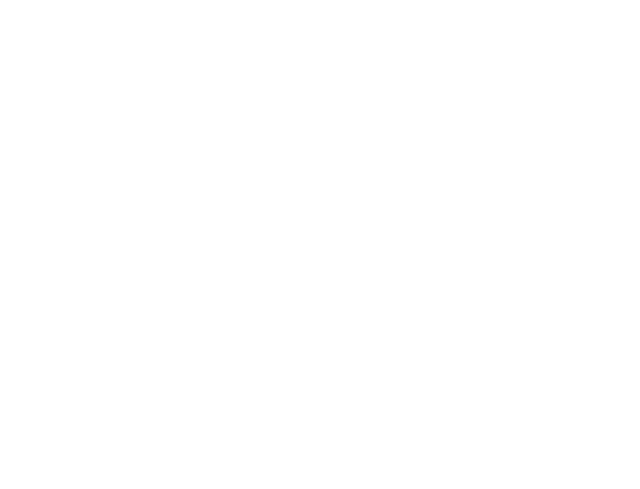
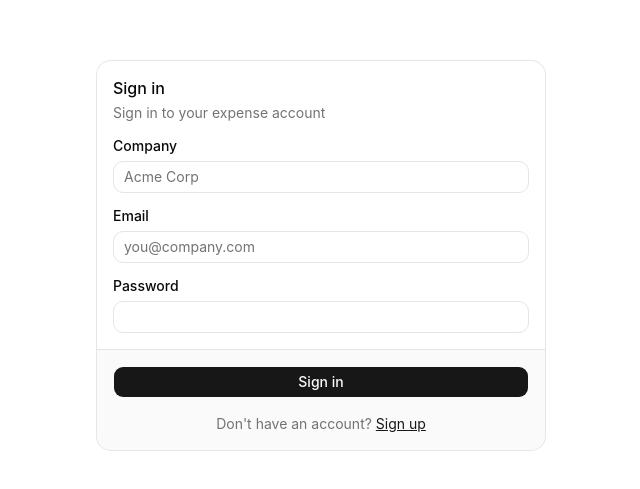
Before and after one commit to k-jovik/multi-tenant-expense-platform, a React (Vite) app in the folder frontend/expense-platform-web/: page /login in a window 1280 px wide. Shown: the part 145-634 px from the top of the page, without its empty margins (319-959 px from the left). Built offline with nearby package versions, Linux system fonts and the light colour scheme.

Commit message:
feat(frontend): implement login page with working auth flow

```diff
--- a/frontend/expense-platform-web/src/pages/DashboardPage.tsx
+++ b/frontend/expense-platform-web/src/pages/DashboardPage.tsx
@@ -1,3 +1,7 @@
 export default function DashboardPage() {
-
+    return (
+        <div>
+            <p>Coming next</p>
+        </div>
+    )
 }
--- a/frontend/expense-platform-web/src/pages/LoginPage.tsx
+++ b/frontend/expense-platform-web/src/pages/LoginPage.tsx
@@ -1,3 +1,101 @@
-export default function DashboardPage() {
+import { useState } from 'react';
+import { useAuth } from '@/contexts/AuthContext';
+import { useNavigate, Link } from 'react-router-dom';
+import { useForm } from 'react-hook-form';
+import api from '@/lib/api';
+import type { AuthResponse } from '@/types/api'
+import { Button } from '@/components/ui/button';
+import { Input } from '@/components/ui/input';
+import { Label } from '@/components/ui/label';
+import {
+    Card,
+    CardContent,
+    CardDescription,
+    CardFooter,
+    CardHeader,
+    CardTitle,
+} from '@/components/ui/card';
 
+interface LoginFormData {
+    tenantName: string;
+    email: string;
+    password: string;
 }
+
+export default function LoginPage() {
+
+    const { login } = useAuth();
+    const navigate = useNavigate();
+    const [error, setError] = useState<string>('');
+    const {
+        register,
+        handleSubmit,
+        formState: { isSubmitting },
+    } = useForm<LoginFormData>();
+
+    const onSubmit = async (data: LoginFormData) => {
+        setError('')
+        try {
+            const response = await api.post<AuthResponse>('/auth/login', data);
+            login(response.data);
+            navigate('/');
+        } catch {
+            setError('Invalid credentials. Please try again.');
+        }
+    }
+    return (
+        <div className="flex justify-center items-center min-h-screen bg-background">
+            <Card className='w-full max-w-md'>
+                <CardHeader>
+                    <CardTitle>Sign in</CardTitle>
+                    <CardDescription>Sign in to your expense account</CardDescription>
+                </CardHeader>
+                <form onSubmit={handleSubmit(onSubmit)}>
+                    <CardContent className='space-y-4 mb-4'>
+                        <div className='space-y-2'>
+                            <Label htmlFor='tenantName'>
+                                Company
+                            </Label>
+                            <Input
+                                id='tenantName'
+                                {...register('tenantName', { required: true })}
+                                placeholder='Acme Corp'
+                            />
+                        </div>
+                        <div className="space-y-2">
+                            <Label htmlFor="email">Email</Label>
+                            <Input
+                                id="email"
+                                type="email"
+                                {...register('email', { required: true })}
+                                placeholder="you@company.com"
+                            />
+                        </div>
+                        <div className="space-y-2">
+                            <Label htmlFor="password">Password</Label>
+                            <Input
+                                id="password"
+                                type="password"
+                                {...register('password', { required: true })}
+                            />
+                        </div>
+                        {error && (
+                            <p className="text-sm text-destructive">{error}</p>
+                        )}
+                    </CardContent>
+                    <CardFooter className="flex flex-col gap-4">
+                        <Button type="submit" className="w-full" disabled={isSubmitting}>
+                            {isSubmitting ? 'Signing in...' : 'Sign in'}
+                        </Button>
+                        <p className="text-sm text-muted-foreground">
+                            Don't have an account?{' '}
+                            <Link to="/register" className="text-primary underline">
+                                Sign up
+                            </Link>
+                        </p>
+                    </CardFooter>
+                </form>
+            </Card>
+        </div>
+    )
+}
--- a/frontend/expense-platform-web/src/pages/RegisterPage.tsx
+++ b/frontend/expense-platform-web/src/pages/RegisterPage.tsx
@@ -1,4 +1,4 @@
-export default function DashboardPage() {
+export default function RegisterPage() {
     return (
         <div>
             <p>Coming next</p>
```
